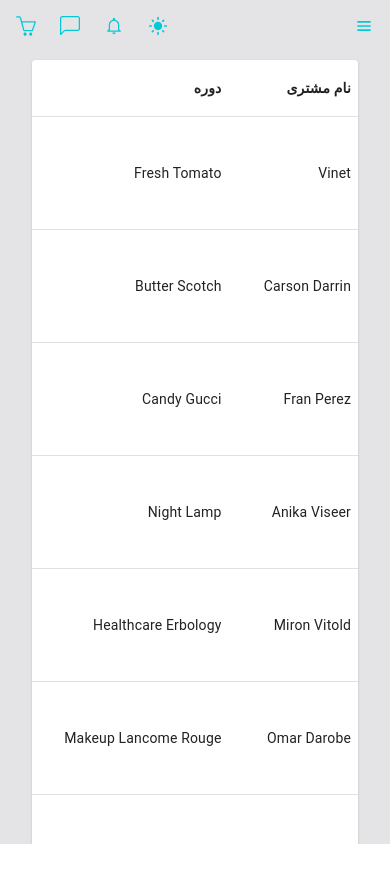
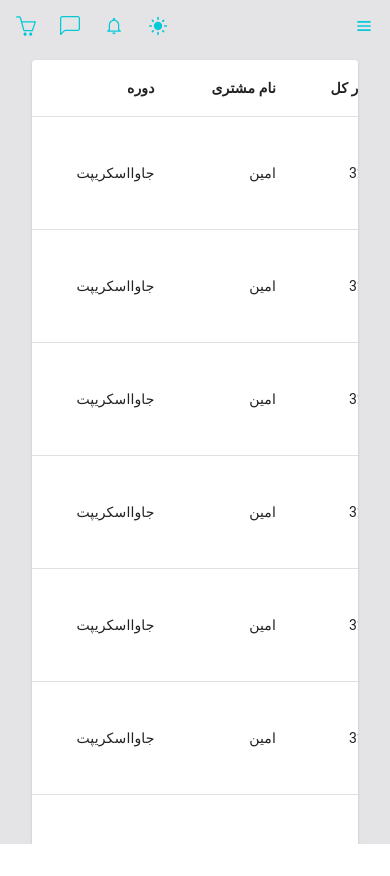
Before and after one commit to M-AminM/quera-dashboard, a Next.js app: page /orders in a window 390 px wide. Built offline with nearby package versions, Linux system fonts and the light colour scheme.

Commit message:
adding student component

```diff
--- /dev/null
+++ b/components/Main/Students/AllStudents/index.tsx
@@ -0,0 +1,26 @@
+import * as React from "react";
+import Table from "@mui/material/Table";
+import TableBody from "@mui/material/TableBody";
+import TableCell from "@mui/material/TableCell";
+import TableContainer from "@mui/material/TableContainer";
+import TableHead from "@mui/material/TableHead";
+import TableRow from "@mui/material/TableRow";
+import Paper from "@mui/material/Paper";
+import { ordersData } from "@/data";
+
+interface StudentsProps extends React.PropsWithChildren {
+  data: any;
+}
+const AllStudents: React.FunctionComponent<StudentsProps> = ({ data }) => {
+  const result = data?.result;
+  console.log(result);
+
+  return (
+    <section
+      className="px-8 pt-2 pb-8 md:p-2 "
+      style={{ direction: "rtl" }}
+    ></section>
+  );
+};
+
+export default AllStudents;
--- /dev/null
+++ b/components/Main/Students/index.tsx
@@ -0,0 +1,122 @@
+import * as React from "react";
+import Table from "@mui/material/Table";
+import TableBody from "@mui/material/TableBody";
+import TableCell from "@mui/material/TableCell";
+import TableContainer from "@mui/material/TableContainer";
+import TableHead from "@mui/material/TableHead";
+import TableRow from "@mui/material/TableRow";
+import Paper from "@mui/material/Paper";
+import { AiFillDelete } from "react-icons/ai";
+import axios from "axios";
+
+interface StudentsProps extends React.PropsWithChildren {
+  data: any;
+  filterData: any;
+  setData: any;
+  token: string;
+}
+const Students: React.FunctionComponent<StudentsProps> = ({
+  data,
+  filterData,
+  setData,
+  token,
+}) => {
+  const removeStudent = (id: any) => {
+    axios
+      .delete(`http://localhost:5000/api/student/${id}`, {
+        headers: {
+          "Content-Type": "application/json",
+          "X-Auth-Token": token,
+        },
+        data: {
+          id: id,
+        },
+      })
+      .then((res) =>
+        setData(data.filter((data: any) => data._id !== res.data.result._id))
+      );
+  };
+
+  return (
+    <section className="" style={{ direction: "rtl" }}>
+      <TableContainer className="dark:bg-darkMode" component={Paper}>
+        <Table sx={{ minWidth: 650 }} aria-label="simple table">
+          <TableHead>
+            <TableRow>
+              <TableCell
+                className="dark:text-white"
+                sx={{ fontWeight: "bold" }}
+                align="right"
+              >
+                دانشجو
+              </TableCell>
+              <TableCell
+                className="dark:text-white"
+                sx={{ fontWeight: "bold" }}
+                align="right"
+              >
+                ایمیل
+              </TableCell>
+              <TableCell
+                className="dark:text-white"
+                sx={{ fontWeight: "bold" }}
+                align="right"
+              >
+                کدملی
+              </TableCell>
+              <TableCell
+                className="dark:text-white"
+                sx={{ fontWeight: "bold" }}
+                align="right"
+              >
+                شماره موبایل
+              </TableCell>
+              <TableCell
+                className="dark:text-white"
+                sx={{ fontWeight: "bold" }}
+                align="right"
+              >
+                تاریخ ثبت نام
+              </TableCell>
+            </TableRow>
+          </TableHead>
+          <TableBody>
+            {(filterData?.length === 0 ? data : filterData)?.map(
+              (data: any, index: number): any => (
+                <TableRow
+                  key={index}
+                  sx={{ "&:last-child td, &:last-child th": { border: 0 } }}
+                >
+                  <TableCell
+                    className="dark:text-white flex justify-end items-center gap-2"
+                    align="right"
+                  >
+                    {data.fullName}
+                    <AiFillDelete
+                      onClick={() => removeStudent(data._id)}
+                      className="cursor-pointer text-lg hover:text-cyan-500 duration-150 ease-in"
+                    />
+                  </TableCell>
+                  <TableCell className="dark:text-white" align="right">
+                    {data.email}
+                  </TableCell>
+                  <TableCell className="dark:text-white" align="right">
+                    {data.nationalId}
+                  </TableCell>
+                  <TableCell className="dark:text-white" align="right">
+                    {data.phoneNumber}
+                  </TableCell>
+                  <TableCell className="dark:text-white  " align="right">
+                    {data.registerDate}
+                  </TableCell>
+                </TableRow>
+              )
+            )}
+          </TableBody>
+        </Table>
+      </TableContainer>
+    </section>
+  );
+};
+
+export default Students;
--- a/data/index.tsx
+++ b/data/index.tsx
@@ -33,13 +33,13 @@
         icon: <AiOutlineShoppingCart />,
       },
       {
-        url: "employees",
-        name: "کارمندان",
+        url: "teachers",
+        name: "استادان",
         icon: <IoMdContacts />,
       },
       {
-        url: "customers",
-        name: "مشتریان",
+        url: "students",
+        name: "دانشجویان",
         icon: <RiContactsLine />,
       },
     ],
@@ -419,198 +419,91 @@
 export const ordersData = [
   {
     OrderID: 10248,
-    CustomerName: "Vinet",
-
+    CustomerName: "امین",
     TotalAmount: 32.38,
-    OrderItems: "Fresh Tomato",
-    Location: "USA",
-    Status: "pending",
+    OrderItems: "جاوااسکریپت",
+    Location: "تهران",
+    Status: "در حال تکمیل",
     StatusBg: "#FB9678",
-    ProductImage: "/media/product1.jpg",
+    ProductImage:
+      "https://upload.wikimedia.org/wikipedia/commons/6/6a/JavaScript-logo.png",
   },
   {
-    OrderID: 345653,
-    CustomerName: "Carson Darrin",
-    TotalAmount: 56.34,
-    OrderItems: "Butter Scotch",
-    Location: "Delhi",
-    Status: "complete",
-    StatusBg: "#8BE78B",
-    ProductImage: "/media/product5.jpg",
-  },
-  {
-    OrderID: 390457,
-    CustomerName: "Fran Perez",
-    TotalAmount: 93.31,
-    OrderItems: "Candy Gucci",
-    Location: "New York",
-    Status: "active",
-    StatusBg: "#03C9D7",
-    ProductImage: "/media/product7.jpg",
-  },
-  {
-    OrderID: 893486,
-    CustomerName: "Anika Viseer",
-    TotalAmount: 93.31,
-    OrderItems: "Night Lamp",
-    Location: "Germany",
-    Status: "canceled",
-    StatusBg: "#FF5C8E",
-    ProductImage: "/media/product4.jpg",
-  },
-  {
-    OrderID: 748975,
-    CustomerName: "Miron Vitold",
-    TotalAmount: 23.99,
-    OrderItems: "Healthcare Erbology",
-    Location: "Spain",
-    Status: "rejected",
-    StatusBg: "red",
-    ProductImage: "/media/product1.jpg",
-  },
-  {
-    OrderID: 94757,
-    CustomerName: "Omar Darobe",
-    TotalAmount: 95.99,
-    OrderItems: "Makeup Lancome Rouge",
-    Location: "USA",
-    Status: "canceled",
-    StatusBg: "#FF5C8E",
-    ProductImage: "/media/product2.jpg",
-  },
-  {
-    OrderID: 944895,
-    CustomerName: "Lulia albu",
-    TotalAmount: 17.99,
-    OrderItems: "Skincare",
-    Location: "USA",
-    Status: "active",
-    StatusBg: "#03C9D7",
-    ProductImage: "/media/product3.jpg",
-  },
-  {
-    OrderID: 845954,
-    CustomerName: "Penjani",
-    TotalAmount: 59.99,
-    OrderItems: "Headphone",
-    Location: "USA",
-    Status: "complete",
-    StatusBg: "#8BE78B",
-    ProductImage: "/media/product4.jpg",
-  },
-  {
-    OrderID: 845954,
-    CustomerName: "Jie Yan",
-    TotalAmount: 87.99,
-    OrderItems: "Shoes",
-    Location: "USA",
-    Status: "pending",
+    OrderID: 1024812,
+    CustomerName: "امین",
+    TotalAmount: 32.38,
+    OrderItems: "جاوااسکریپت",
+    Location: "تهران",
+    Status: "در حال تکمیل",
     StatusBg: "#FB9678",
     ProductImage:
-      "https://cdn.shopclues.com/images1/thumbnails/104158/320/320/148648730-104158193-1592481791.jpg",
+      "https://upload.wikimedia.org/wikipedia/commons/6/6a/JavaScript-logo.png",
   },
 
   {
-    OrderID: 38489,
-    CustomerName: "Miron",
-    TotalAmount: 87.99,
-    OrderItems: "Ice Cream",
-    Location: "USA",
-    Status: "active",
-    StatusBg: "#03C9D7",
+    OrderID: 1024832112,
+    CustomerName: "امین",
+    TotalAmount: 32.38,
+    OrderItems: "جاوااسکریپت",
+    Location: "تهران",
+    Status: "در حال تکمیل",
+    StatusBg: "#FB9678",
     ProductImage:
-      "https://images.immediate.co.uk/production/volatile/sites/30/2020/08/dairy-free-ice-cream-eae372d.jpg",
+      "https://upload.wikimedia.org/wikipedia/commons/6/6a/JavaScript-logo.png",
   },
   {
-    OrderID: 10248,
-    CustomerName: "Vinet",
-
+    OrderID: 102481422,
+    CustomerName: "امین",
     TotalAmount: 32.38,
-    OrderItems: "Fresh Tomato",
-    Location: "USA",
-    Status: "pending",
+    OrderItems: "جاوااسکریپت",
+    Location: "تهران",
+    Status: "در حال تکمیل",
     StatusBg: "#FB9678",
-    ProductImage: "/media/product6.jpg",
+    ProductImage:
+      "https://upload.wikimedia.org/wikipedia/commons/6/6a/JavaScript-logo.png",
   },
   {
-    OrderID: 345653,
-    CustomerName: "Carson Darrin",
-    TotalAmount: 56.34,
-    OrderItems: "Butter Scotch",
-    Location: "Delhi",
-    Status: "complete",
-    StatusBg: "#8BE78B",
-    ProductImage: "/media/product5.jpg",
+    OrderID: 10245812,
+    CustomerName: "امین",
+    TotalAmount: 32.38,
+    OrderItems: "جاوااسکریپت",
+    Location: "تهران",
+    Status: "در حال تکمیل",
+    StatusBg: "#FB9678",
+    ProductImage:
+      "https://upload.wikimedia.org/wikipedia/commons/6/6a/JavaScript-logo.png",
   },
   {
-    OrderID: 390457,
-    CustomerName: "Fran Perez",
-    TotalAmount: 93.31,
-    OrderItems: "Candy Gucci",
-    Location: "New York",
-    Status: "active",
-    StatusBg: "#03C9D7",
-    ProductImage: "/media/product7.jpg",
+    OrderID: 10233144812,
+    CustomerName: "امین",
+    TotalAmount: 32.38,
+    OrderItems: "جاوااسکریپت",
+    Location: "تهران",
+    Status: "در حال تکمیل",
+    StatusBg: "#FB9678",
+    ProductImage:
+      "https://upload.wikimedia.org/wikipedia/commons/6/6a/JavaScript-logo.png",
   },
   {
-    OrderID: 893486,
-    CustomerName: "Anika Viseer",
-    TotalAmount: 93.31,
-    OrderItems: "Night Lamp",
-    Location: "Germany",
-    Status: "canceled",
-    StatusBg: "#FF5C8E",
-    ProductImage: "/media/product4.jpg",
+    OrderID: 1024811244122,
+    CustomerName: "امین",
+    TotalAmount: 32.38,
+    OrderItems: "جاوااسکریپت",
+    Location: "تهران",
+    Status: "در حال تکمیل",
+    StatusBg: "#FB9678",
+    ProductImage:
+      "https://upload.wikimedia.org/wikipedia/commons/6/6a/JavaScript-logo.png",
   },
   {
-    OrderID: 748975,
-    CustomerName: "Miron Vitold",
-    TotalAmount: 23.99,
-    OrderItems: "Healthcare Erbology",
-    Location: "Spain",
-    Status: "rejected",
-    StatusBg: "red",
-    ProductImage: "/media/product1.jpg",
-  },
-  {
-    OrderID: 94757,
-    CustomerName: "Omar Darobe",
-    TotalAmount: 95.99,
-    OrderItems: "Makeup Lancome Rouge",
-    Location: "USA",
-    Status: "canceled",
-    StatusBg: "#FF5C8E",
-    ProductImage: "/media/product2.jpg",
-  },
-  {
-    OrderID: 944895,
-    CustomerName: "Lulia albu",
-    TotalAmount: 17.99,
-    OrderItems: "Skincare",
-    Location: "USA",
-    Status: "active",
-    StatusBg: "#03C9D7",
-    ProductImage: "/media/product3.jpg",
-  },
-  {
-    OrderID: 845954,
-    CustomerName: "Penjani",
-    TotalAmount: 59.99,
-    OrderItems: "Headphone",
-    Location: "USA",
-    Status: "complete",
-    StatusBg: "#8BE78B",
-    ProductImage: "/media/product4.jpg",
-  },
-  {
-    OrderID: 845954,
-    CustomerName: "Jie Yan",
-    TotalAmount: 87.99,
-    OrderItems: "Shoes",
-    Location: "USA",
-    Status: "pending",
+    OrderID: 1024821441212,
+    CustomerName: "امین",
+    TotalAmount: 32.38,
+    OrderItems: "جاوااسکریپت",
+    Location: "تهران",
+    Status: "در حال تکمیل",
     StatusBg: "#FB9678",
     ProductImage:
-      "https://cdn.shopclues.com/images1/thumbnails/104158/320/320/148648730-104158193-1592481791.jpg",
+      "https://upload.wikimedia.org/wikipedia/commons/6/6a/JavaScript-logo.png",
   },
 ];
--- a/package.json
+++ b/package.json
@@ -21,6 +21,7 @@
     "@types/node": "18.14.0",
     "@types/react": "18.0.28",
     "@types/react-dom": "18.0.11",
+    "axios": "^1.3.3",
     "eslint": "8.34.0",
     "eslint-config-next": "13.1.6",
     "next": "13.1.6",
--- /dev/null
+++ b/pages/students/index.tsx
@@ -0,0 +1,77 @@
+import Students from "@/components/Main/Students";
+import axios from "axios";
+import React, { useEffect, useState } from "react";
+
+interface StudentProps extends React.PropsWithChildren {}
+
+const StudentsPage: React.FunctionComponent<StudentProps> = () => {
+  const [data, setData] = useState<any>([]);
+  const [filterData, setFilterData] = useState<any>([]);
+  const authorizationToken =
+    "eyJhbGciOiJIUzI1NiIsInR5cCI6IkpXVCJ9.eyJfaWQiOiI2MjgxMjE2MTZiZWZjZDNmODQzOTcwODQiLCJyb2xlIjoiYWRtaW4iLCJpYXQiOjE2NTI2Mjk4ODV9.RYwyhkF3_nJpFv7O2Wy9lT0TpKRxcC80TCy-M9rnlXA";
+
+  useEffect(() => {
+    axios
+      .get("http://localhost:5000/api/student/getall", {
+        headers: {
+          "Content-Type": "application/json",
+          "X-Auth-Token": authorizationToken,
+        },
+      })
+      .then((res) => setData(res.data.result))
+      .catch((err) => console.log(err.response.data));
+  }, []);
+
+  const clickHandler = (e: any) => {
+    const filterData = data.filter((data: any) =>
+      data.fullName.toLowerCase().includes(e.target.value.toLowerCase())
+    );
+    setFilterData(filterData);
+  };
+
+  return (
+    <div className="px-8 pt-2 pb-8 md:p-2" style={{ direction: "rtl" }}>
+      <div className="pb-4 flex flex-col gap-4 sm:flex-row">
+        <p className="text-sm">تمام دانشجویان</p>
+        <div>
+          <input
+            className="px-4 py-1 text-sm rounded-r-xl outline-0"
+            placeholder="جستوجو دانشجو"
+            onChange={clickHandler}
+          />
+          <button className="px-4 py-1 text-sm bg-cyan-500 text-white rounded-l-xl">
+            جستوجو
+          </button>
+        </div>
+      </div>
+      <div></div>
+      <Students
+        data={data}
+        setData={setData}
+        filterData={filterData}
+        token={authorizationToken}
+      />
+    </div>
+  );
+};
+
+export default StudentsPage;
+
+// export async function getStaticProps() {
+//   const authorizationToken =
+//     "eyJhbGciOiJIUzI1NiIsInR5cCI6IkpXVCJ9.eyJfaWQiOiI2MjgxMjE2MTZiZWZjZDNmODQzOTcwODQiLCJyb2xlIjoiYWRtaW4iLCJpYXQiOjE2NTI2Mjk4ODV9.RYwyhkF3_nJpFv7O2Wy9lT0TpKRxcC80TCy-M9rnlXA";
+
+//   const res = await axios.get("http://localhost:5000/api/student/getall", {
+//     headers: {
+//       "Content-Type": "application/json",
+//       "X-Auth-Token": authorizationToken,
+//     },
+//   });
+//   const data = res.data;
+
+//   return {
+//     props: {
+//       data,
+//     },
+//   };
+// }
```
Also changed, not shown: 1 other file (tests, documents, lock files or other folders).
